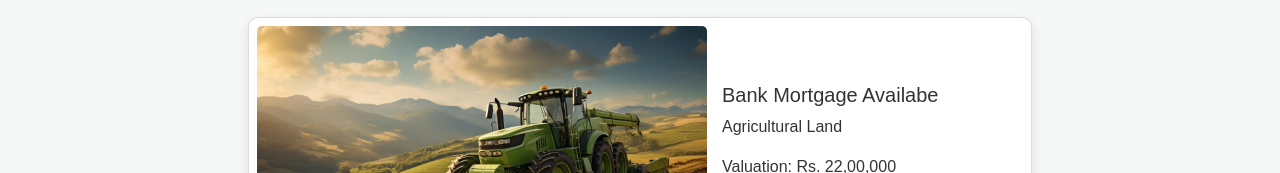
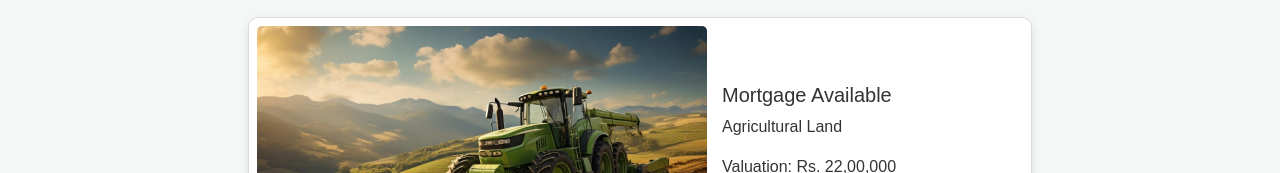
Before and after one commit to learnerumesh/kavya_loan_calculator, a plain HTML site: page loan tracker/index.html in a window 1280 px wide. Shown: the part 1277-1450 px from the top of the page. Drawn offline with nearby package versions, Linux system fonts and the light colour scheme.

Commit message:
Update index.html
minor changes

```diff
--- a/loan tracker/index.html
+++ b/loan tracker/index.html
@@ -212,7 +212,7 @@
                     >
                     <!-- Details Section -->
                     <div class="card-body p-0">
-                        <h5>Bank Mortgage Availabe</h5>
+                        <h5>Mortgage Available</h5>
                         <p>Agricultural Land </p>
                         <p>Valuation: Rs. 22,00,000 </p>
 
```
